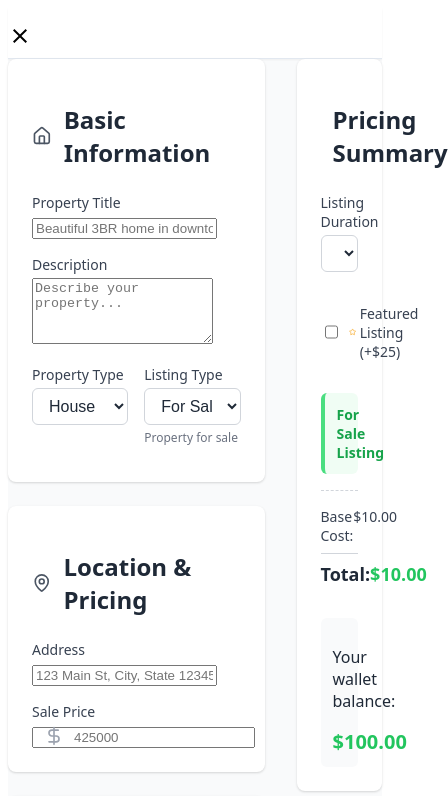
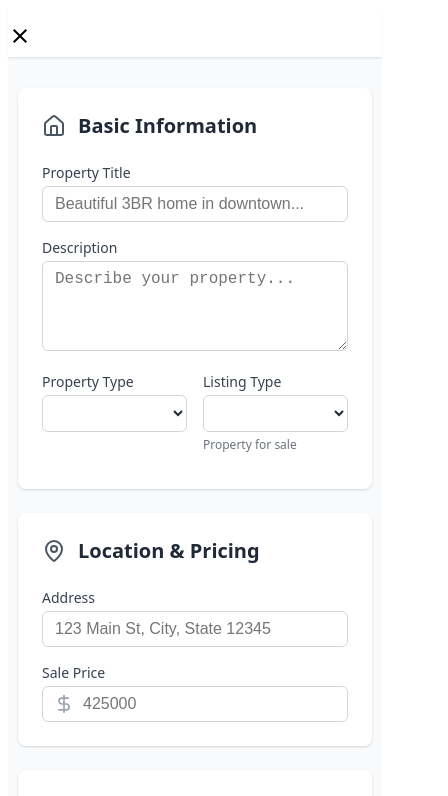
Before and after one commit to bernard-ekoli/theNigeriaProperties, a Next.js app: page /dashboard/create-listing in a window 390 px wide. Shown: the top 796 px of the page, 448 px wide, since content can reach past the window. Built offline with nearby package versions, Linux system fonts and the light colour scheme; grey boxes are pictures that could not be loaded.

Commit message:
Completed Responsive setup for create listing

```diff
--- a/src/app/dashboard/create-listing/page.jsx
+++ b/src/app/dashboard/create-listing/page.jsx
@@ -7,29 +7,92 @@
 import "../../../styles/createListing.css"
 
 // Dummy components for local development
-const DummyButton = ({ children, variant, size, ...props }) => (
-  <button className={`dummy-button ${variant} ${size}`} {...props}>
+const DummyButton = ({ children, variant, size, className, ...props }) => (
+  <button className={`dummy-button ${variant || ""} ${size || ""} ${className || ""}`} {...props}>
     {children}
   </button>
 )
-const DummyCard = ({ children }) => <div className="dummy-card">{children}</div>
-const DummyCardHeader = ({ children }) => <div className="dummy-card-header">{children}</div>
-const DummyCardTitle = ({ children, ...props }) => <h2 className="dummy-card-title" {...props}>{children}</h2>
-const DummyCardContent = ({ children, ...props }) => <div className="dummy-card-content" {...props}>{children}</div>
-const DummyCardDescription = ({ children }) => <p className="dummy-card-description">{children}</p>
-const DummyInput = (props) => <input className="dummy-input" {...props} />
-const DummyLabel = (props) => <label className="dummy-label" {...props} />
-const DummyTextarea = (props) => <textarea className="dummy-textarea" {...props} />
-const DummySelect = ({ children, value, onValueChange }) => (
-  <select value={value} onChange={(e) => onValueChange(e.target.value)} className="dummy-select">
+
+const DummyCard = ({ children, className, ...props }) => (
+  <div className={`dummy-card ${className || ""}`} {...props}>
+    {children}
+  </div>
+)
+
+const DummyCardHeader = ({ children, className, ...props }) => (
+  <div className={`dummy-card-header ${className || ""}`} {...props}>
+    {children}
+  </div>
+)
+
+const DummyCardTitle = ({ children, className, ...props }) => (
+  <h2 className={`dummy-card-title ${className || ""}`} {...props}>
+    {children}
+  </h2>
+)
+
+const DummyCardContent = ({ children, className, ...props }) => (
+  <div className={`dummy-card-content ${className || ""}`} {...props}>
+    {children}
+  </div>
+)
+
+const DummyCardDescription = ({ children, className, ...props }) => (
+  <p className={`dummy-card-description ${className || ""}`} {...props}>
+    {children}
+  </p>
+)
+
+const DummyInput = ({ className, ...props }) => (
+  <input className={`dummy-input ${className || ""}`} {...props} />
+)
+
+const DummyLabel = ({ className, ...props }) => (
+  <label className={`dummy-label ${className || ""}`} {...props} />
+)
+
+const DummyTextarea = ({ className, ...props }) => (
+  <textarea className={`dummy-textarea ${className || ""}`} {...props} />
+)
+
+const DummySelect = ({ children, value, onValueChange, className, ...props }) => (
+  <select
+    value={value}
+    onChange={(e) => onValueChange(e.target.value)}
+    className={`dummy-select ${className || ""}`}
+    {...props}
+  >
     {children}
   </select>
 )
-const DummySelectTrigger = ({ children }) => <div className="dummy-select-trigger">{children}</div>
-const DummySelectContent = ({ children }) => <>{children}</>
-const DummySelectItem = ({ children, value }) => <option value={value}>{children}</option>
-const DummySelectValue = ({ children }) => <span className="dummy-select-value">{children}</span>
-const DummyCheckbox = (props) => <input type="checkbox" className="dummy-checkbox" {...props} />
+
+const DummySelectTrigger = ({ children, className, ...props }) => (
+  <div className={`dummy-select-trigger ${className || ""}`} {...props}>
+    {children}
+  </div>
+)
+
+const DummySelectContent = ({ children, className, ...props }) => (
+  <div className={`dummy-select-content ${className || ""}`} {...props}>
+    {children}
+  </div>
+)
+
+const DummySelectItem = ({ children, value, className, ...props }) => (
+  <option value={value} className={`dummy-select-item ${className || ""}`} {...props}>
+    {children}
+  </option>
+)
+
+const DummySelectValue = ({ children, className, ...props }) => (
+  <span className={`dummy-select-value ${className || ""}`} {...props}>
+    {children}
+  </span>
+)
+
+const DummyCheckbox = ({ className, ...props }) => (
+  <input type="checkbox" className={`dummy-checkbox ${className || ""}`} {...props} />
+)
 
 // Dummy authService for local development
 const dummyAuthService = {
@@ -275,7 +338,7 @@
                     value={formData.title}
                     onChange={(e) => handleInputChange("title", e.target.value)}
                     placeholder="Beautiful 3BR home in downtown..."
-                    className={errors.title ? "input-error" : ""}
+                    className={errors.title ? "input-error dummy-imput" : "dummy-input"}
                   />
                   {errors.title && <p className="error-message">{errors.title}</p>}
                 </div>
--- a/src/styles/createListing.css
+++ b/src/styles/createListing.css
@@ -1,3 +1,7 @@
+* {
+    box-sizing: border-box;
+}
+
 /* src/styles/createListing.css */
 
 /* General Layout */
@@ -49,26 +53,32 @@
 
 /* Main Content Area */
 .main-content-area {
-    padding-bottom: 2rem;
+    padding: 30px 10px;
 }
 
 .form-layout {
-    display: grid;
-    grid-template-columns: minmax(0, 3fr) minmax(0, 1fr);
-    gap: 2rem;
+    display: flex;
+    gap: 20px;
+    justify-content: center;
     align-items: flex-start;
+    flex-wrap: wrap;
 }
 
 .form-sections {
+    flex: 1;
     display: flex;
     flex-direction: column;
     gap: 1.5rem;
+    width: 100%;
+    min-width: 300px;
+    max-width: 1000px;
 }
 
 .sidebar {
     display: flex;
     flex-direction: column;
     gap: 1.5rem;
+    width: 300px;
 }
 
 /* Dummy Components & Card Styling */
@@ -140,6 +150,7 @@
     color: #1f2937;
     background-color: #ffffff;
     transition: border-color 0.2s, box-shadow 0.2s;
+
 }
 
 .dummy-input:focus,
```
